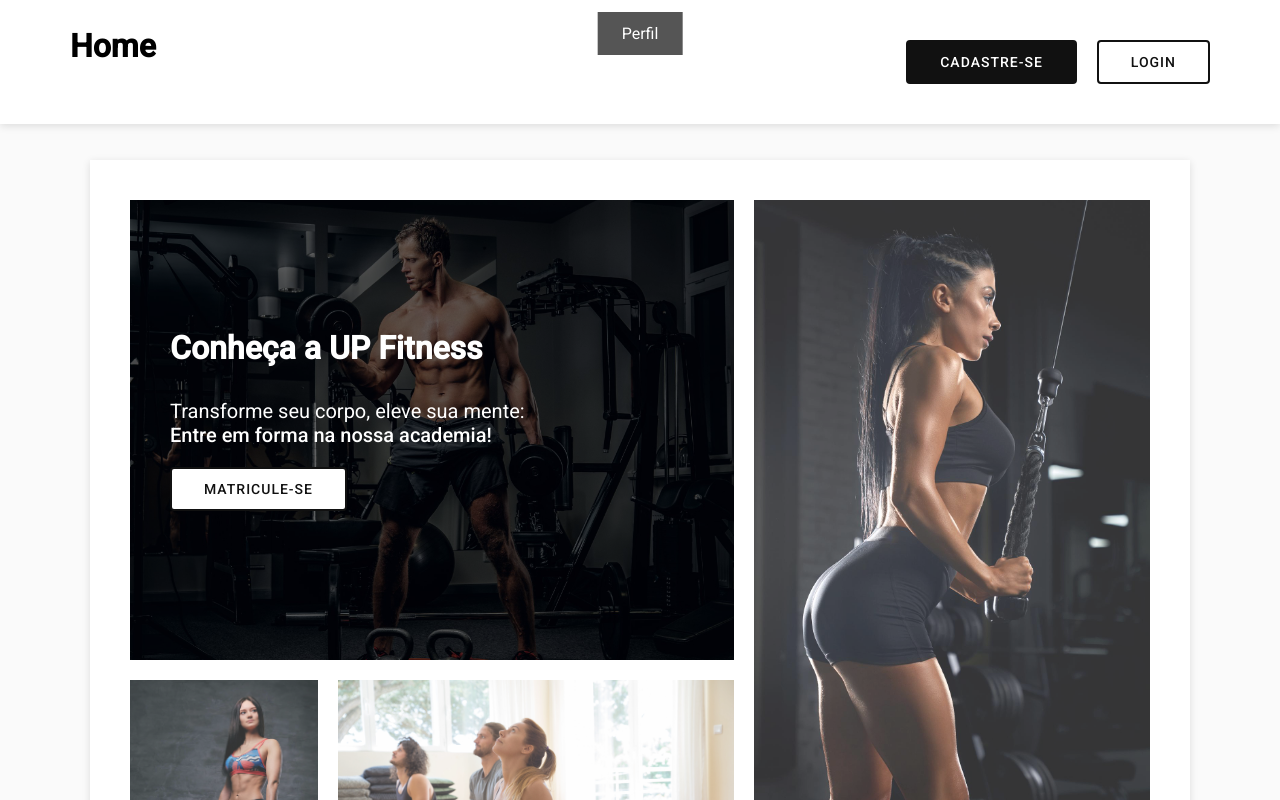
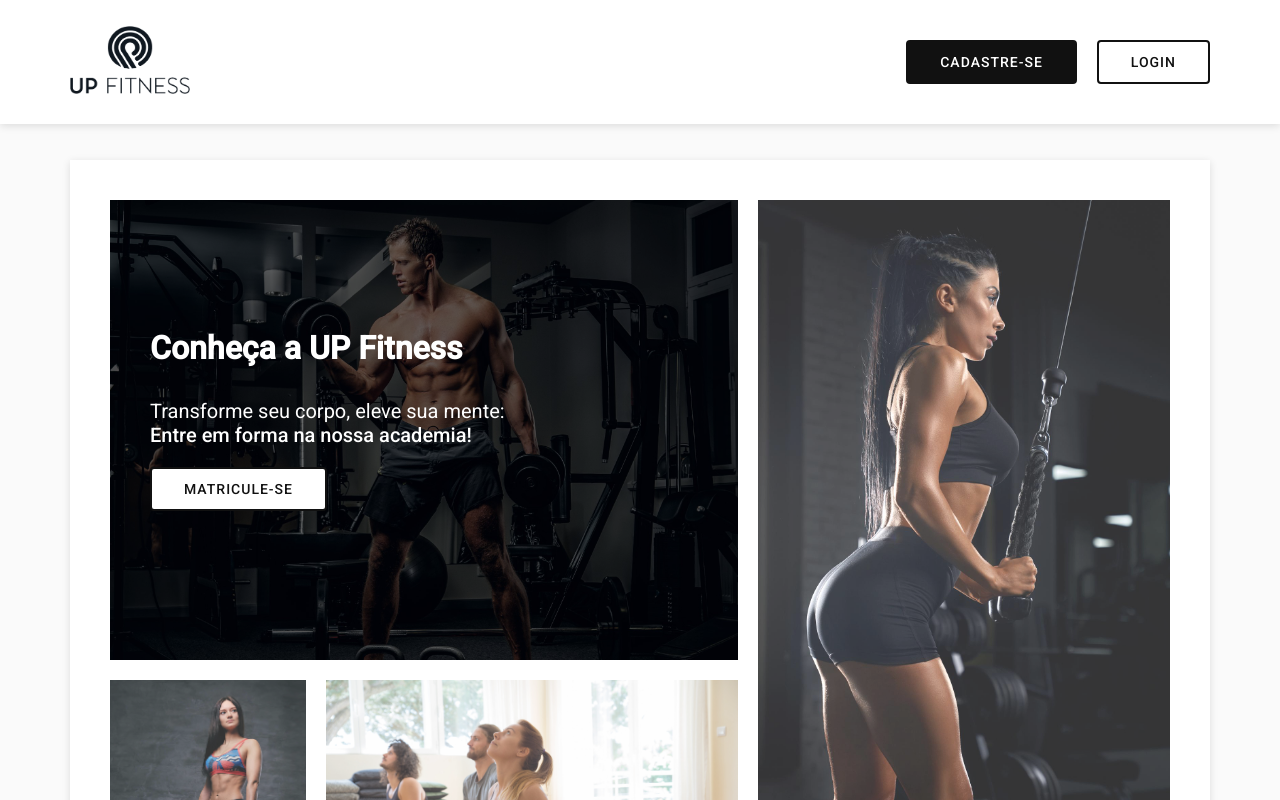
Before and after one commit to FrancielFerreira/upfitness, a React (Vite) app: page / in a window 1280 px wide. Shown: the top 800 px of the page. Built offline with nearby package versions, Linux system fonts and the light colour scheme.

Commit message:
update links acess

```diff
--- a/src/components/Header.css
+++ b/src/components/Header.css
@@ -14,6 +14,10 @@
   align-items: center;
 }
 
+.header img {
+  width: 120px;
+}
+
 .header ul {
   display: flex;
   list-style: none;
--- a/src/components/Hearder.jsx
+++ b/src/components/Hearder.jsx
@@ -1,11 +1,15 @@
+import { Link } from 'react-router-dom';
 import Menu from './Menu';
 import './Header.css';
+import Logo from './../assets/logo.png'
 
 export default function Header() {
   return (
-    <header className='header'>
-      <div className='container'>
-        <h1>Home</h1>
+    <header className="header">
+      <div className="container">
+        <Link to="/">
+          <img src={Logo} alt="logotipo" />
+        </Link>
         <Menu />
       </div>
     </header>
--- a/src/pages/acesso/Cadastro.jsx
+++ b/src/pages/acesso/Cadastro.jsx
@@ -7,10 +7,10 @@
 function Cadastro() {
   return (
     <>
-      <div className='container content'>
-        <div className='cadastro'>
-          <div className='form-fields'>
-            <div className='form-header'>
+      <div className="container content">
+        <div className="cadastro">
+          <div className="form-fields">
+            <div className="form-header">
               <Link to="/">
                 <img src={Logo} alt="logotipo" />
               </Link>
@@ -18,66 +18,75 @@
             </div>
 
             <form action="#">
-              <div className='form-input'>
+              <div className="form-input">
                 <label htmlFor="nome">Nome</label>
                 <input type="text" id="Nome" />
               </div>
 
-              <div className='form-input'>
+              <div className="form-input">
                 <label htmlFor="email">Email</label>
                 <input type="email" id="email" required />
               </div>
 
-              <fieldset className='form-fieldset'>
+              <fieldset className="form-fieldset">
                 <legend>Sexo</legend>
                 <label htmlFor="feminino">Feminino</label>
-                <input type="radio" name="sexo" value="F" id="feminino" checked />
+                <input
+                  type="radio"
+                  name="sexo"
+                  value="F"
+                  id="feminino"
+                  checked
+                />
                 <label htmlFor="masculino">Masculino</label>
                 <input type="radio" name="sexo" value="M" id="masculino" />
               </fieldset>
 
-              <div className='form-input'>
+              <div className="form-input">
                 <label htmlFor="cpf">CPF</label>
                 <input type="number" id="cpf" />
               </div>
 
-              <div className='form-input'>
+              <div className="form-input">
                 <label htmlFor="matricula">Matrícula</label>
                 <input type="number" id="matricula" />
               </div>
 
-              <div className='form-input'>
+              <div className="form-input">
                 <label htmlFor="esporte">Pratica Esporte</label>
                 <input type="text" id="esporte" />
               </div>
 
-              <div className='form-input'>
+              <div className="form-input">
                 <label htmlFor="nascimento">Data de Nascimento</label>
                 <input type="date" id="Nascimento" />
               </div>
 
-              <div className='form-input'>
+              <div className="form-input">
                 <label htmlFor="senha">Senha</label>
                 <input type="password" id="senha" />
               </div>
 
-              <div className='form-input'>
+              <div className="form-input">
                 <label htmlFor="senha2">Confirme a senha</label>
                 <input type="password" id="senha2" />
               </div>
 
-              <div className='form-btn'>
-                <Link to="/recuperar-senha" className='link'>
+              <div className="form-btn">
+                <Link to="/recuperar-senha" className="link">
                   Esqueci a senha
                 </Link>
-                <button className='btn'>Cadastre-se</button>
+                {/* <button className='btn'>Cadastre-se</button> */}
+                <Link className="btn" to="/perfil">
+                  Cadastre-se
+                </Link>
                 <p>
                   Já possui uma conta? <Link to="/login">Faça login</Link>
                 </p>
               </div>
             </form>
           </div>
-          <div className='form-img'>
+          <div className="form-img">
             <img src={CoverImg} alt="Mulher se exercitando na academia" />
           </div>
         </div>
--- a/src/pages/acesso/Login.jsx
+++ b/src/pages/acesso/Login.jsx
@@ -5,10 +5,10 @@
 function Login() {
   return (
     <>
-      <div className='container content'>
-        <div className='form'>
-          <div className='container360'>
-            <div className='form-header'>
+      <div className="container content">
+        <div className="form">
+          <div className="container360">
+            <div className="form-header">
               <Link to="/">
                 <img src={Logo} alt="logotipo" />
               </Link>
@@ -16,23 +16,27 @@
             </div>
 
             <form>
-              <div className='form-input'>
+              <div className="form-input">
                 <label htmlFor="email">Email</label>
                 <input type="email" id="email" />
               </div>
 
-              <div className='form-input'>
+              <div className="form-input">
                 <label htmlFor="senha">Senha</label>
                 <input type="password" id="senha" />
               </div>
 
-              <div className='form-btn'>
-                <Link to="/recuperar-senha" className='link'>
+              <div className="form-btn">
+                <Link to="/recuperar-senha" className="link">
                   Esqueci a senha
                 </Link>
-                <button className='btn'>Entrar</button>
+                {/* <button className='btn'>Entrar</button> */}
+                <Link className="btn" to="/perfil">
+                  Entrar
+                </Link>
                 <p>
-                  Ainda não possui uma conta? <Link to="/cadastro">Cadastre-se</Link>
+                  Ainda não possui uma conta?{' '}
+                  <Link to="/cadastro">Cadastre-se</Link>
                 </p>
               </div>
             </form>
--- a/src/pages/home/Hero.css
+++ b/src/pages/home/Hero.css
@@ -1,5 +1,5 @@
 .hero-container {
-  margin: 160px 20px 0;
+  margin: 160px 0;
   padding: 40px;
   background: #fff;
   box-shadow: 0 2px 8px rgba(0, 0, 0, 0.12);
--- a/src/pages/home/Home.jsx
+++ b/src/pages/home/Home.jsx
@@ -1,4 +1,3 @@
-import { Link } from 'react-router-dom';
 import Header from '../../components/Hearder';
 import Hero from './Hero';
 
@@ -6,25 +5,6 @@
   return (
     <>
       <Header />
-
-      {/**Link para o perfil, excluir após configurar */}
-      <Link
-        style={{
-          position: 'fixed',
-          top: '12px',
-          left: '50%',
-          transform: 'translate3d(-50%, 0, 0)',
-          background: '#555',
-          color: '#fff',
-          padding: '12px 24px',
-          textDecoration: 'none',
-          zIndex: '10',
-        }}
-        to="/perfil"
-      >
-        Perfil
-      </Link>
-
       <Hero />
     </>
   );
--- a/src/pages/perfil/Perfil.jsx
+++ b/src/pages/perfil/Perfil.jsx
@@ -10,7 +10,11 @@
         <div className={styles.container}>
           <div className={styles.perfil}>
             <header className={styles.perfilInfo}>
-              <h1>Perfil do Aluno</h1>
+
+              <div>
+                <h1>Perfil do Aluno</h1>
+                <Link to='/'>Home</Link>
+              </div>
 
               <nav className={styles.perfilMenu}>
                 <ul>
```
